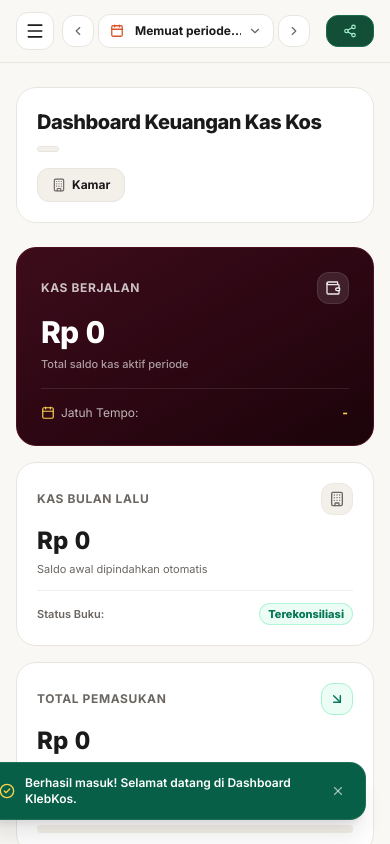
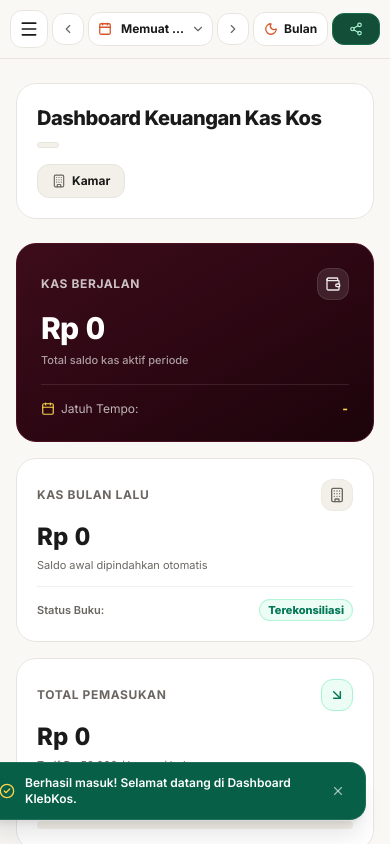
Before and after one commit to Wissasono11/klebkos, a React (Vite) app in the folder frontend/: page / in a window 390 px wide. Both pictures are taken after typing "name@example.com", "Sample123" into the empty fields and a click on the button "Masuk ke Dashboard". Built offline with nearby package versions, Linux system fonts and the light colour scheme; no server answers; the database is empty.

Commit message:
fix(mobile): ensure Buka Bulan Baru button is visible on mobile header and add shortcut in sidebar

```diff
--- a/frontend/src/components/layout/Sidebar.jsx
+++ b/frontend/src/components/layout/Sidebar.jsx
@@ -7,11 +7,13 @@ import {
   History,
   X,
   LogOut,
-  LogIn
+  LogIn,
+  Moon
 } from 'lucide-react';
 import { useUIStore } from '../../stores/useUIStore';
 import { useAuthStore } from '../../stores/useAuthStore';
 import { useRoomStore } from '../../stores/useRoomStore';
+import { usePeriodStore } from '../../stores/usePeriodStore';
 import klebenganLogo from '../../assets/klebengan.png';
 
 export const Sidebar = () => {
@@ -28,6 +30,7 @@ export const Sidebar = () => {
 
   const payments = useRoomStore((state) => state.payments);
   const pendingCount = payments.filter((p) => p.status === 'pending_verification').length;
+  const setIsAddPeriodModalOpen = usePeriodStore((state) => state.setIsAddPeriodModalOpen);
 
   const navItems = [
     { id: 'dashboard', label: 'Dashboard Utama', icon: MdOutlineSpaceDashboard },
@@ -111,6 +114,21 @@ export const Sidebar = () => {
               );
             })}
           </nav>
+
+          {/* Shortcut Buka Periode Baru */}
+          <div className="px-4 pb-2">
+            <button
+              type="button"
+              onClick={() => {
+                closeSidebar();
+                setIsAddPeriodModalOpen(true);
+              }}
+              className="w-full flex items-center gap-3 px-3.5 py-2.5 rounded-xl text-xs font-bold text-brand-primary bg-brand-primary-subtle hover:bg-brand-primary hover:text-white border border-brand-primary/20 transition-all shadow-2xs cursor-pointer active:scale-95"
+            >
+              <Moon className="w-4 h-4 shrink-0" strokeWidth={2.2} />
+              <span>Buka Periode Baru</span>
+            </button>
+          </div>
         </div>
 
         {/* Sidebar Footer */}
--- a/frontend/src/components/layout/TopHeader.jsx
+++ b/frontend/src/components/layout/TopHeader.jsx
@@ -67,38 +67,38 @@ export const TopHeader = () => {
   };
 
   return (
-    <header className="sticky top-0 z-30 bg-[#f9f8f5]/90 backdrop-blur-md border-b border-brand-border px-4 lg:px-8 py-3 flex items-center justify-between gap-4">
+    <header className="sticky top-0 z-30 bg-[#f9f8f5]/90 backdrop-blur-md border-b border-brand-border px-2.5 sm:px-4 lg:px-8 py-2.5 sm:py-3 flex items-center justify-between gap-1.5 sm:gap-4">
       {/* Left: Mobile Nav & Executive Period Switcher */}
-      <div className="flex items-center gap-2 sm:gap-2.5">
+      <div className="flex items-center gap-1 sm:gap-2.5 min-w-0">
         <button
           onClick={toggleSidebar}
-          className="lg:hidden p-2 text-brand-text-main bg-white border border-brand-border rounded-xl shadow-2xs hover:bg-brand-surface-2 transition-colors cursor-pointer"
+          className="lg:hidden p-2 text-brand-text-main bg-white border border-brand-border rounded-xl shadow-2xs hover:bg-brand-surface-2 transition-colors cursor-pointer shrink-0"
           aria-label="Buka menu navigasi"
         >
           <Menu className="w-5 h-5" />
         </button>
 
         {/* Executive Period Selector Group */}
-        <div className="flex items-center gap-1 sm:gap-1.5">
+        <div className="flex items-center gap-1 sm:gap-1.5 min-w-0">
           {/* Quick Prev Month Button */}
           <button
             type="button"
             onClick={goToPrevPeriod}
             title="Pindah ke bulan sebelumnya"
-            className="p-2 text-brand-text-muted hover:text-brand-text-main bg-white hover:bg-brand-surface-2 border border-brand-border rounded-xl transition-all shadow-2xs active:scale-95 cursor-pointer"
+            className="p-2 text-brand-text-muted hover:text-brand-text-main bg-white hover:bg-brand-surface-2 border border-brand-border rounded-xl transition-all shadow-2xs active:scale-95 cursor-pointer shrink-0"
           >
             <ChevronLeft className="w-3.5 h-3.5" />
           </button>
 
           {/* Period Dropdown Select */}
-          <div className="relative min-w-[175px] sm:min-w-[215px]">
-            <div className="absolute left-3 top-1/2 -translate-y-1/2 pointer-events-none flex items-center text-brand-primary">
+          <div className="relative min-w-[125px] sm:min-w-[215px]">
+            <div className="absolute left-2.5 sm:left-3 top-1/2 -translate-y-1/2 pointer-events-none flex items-center text-brand-primary">
               <Calendar className="w-3.5 h-3.5" strokeWidth={2.2} />
             </div>
             <select
               value={currentPeriodId || ''}
               onChange={(e) => setCurrentPeriodId(e.target.value)}
-              className="w-full appearance-none bg-white border border-brand-border text-brand-text-main text-xs font-bold rounded-xl pl-9 pr-8 py-2 focus:outline-none focus:ring-2 focus:ring-brand-primary/20 shadow-2xs cursor-pointer hover:border-brand-border-strong transition-colors"
+              className="w-full appearance-none bg-white border border-brand-border text-brand-text-main text-xs font-bold rounded-xl pl-8 sm:pl-9 pr-6 sm:pr-8 py-2 focus:outline-none focus:ring-2 focus:ring-brand-primary/20 shadow-2xs cursor-pointer hover:border-brand-border-strong transition-colors truncate"
             >
               {periods.length === 0 ? (
                 <option value="">Memuat periode...</option>
@@ -116,7 +116,7 @@ export const TopHeader = () => {
                 })
               )}
             </select>
-            <ChevronDown className="w-3.5 h-3.5 text-brand-text-muted absolute right-3 top-1/2 -translate-y-1/2 pointer-events-none" />
+            <ChevronDown className="w-3.5 h-3.5 text-brand-text-muted absolute right-2 sm:right-3 top-1/2 -translate-y-1/2 pointer-events-none" />
           </div>
 
           {/* Quick Next Month Button */}
@@ -124,7 +124,7 @@ export const TopHeader = () => {
             type="button"
             onClick={goToNextPeriod}
             title="Pindah ke bulan berikutnya"
-            className="p-2 text-brand-text-muted hover:text-brand-text-main bg-white hover:bg-brand-surface-2 border border-brand-border rounded-xl transition-all shadow-2xs active:scale-95 cursor-pointer"
+            className="p-2 text-brand-text-muted hover:text-brand-text-main bg-white hover:bg-brand-surface-2 border border-brand-border rounded-xl transition-all shadow-2xs active:scale-95 cursor-pointer shrink-0"
           >
             <ChevronRight className="w-3.5 h-3.5" />
           </button>
@@ -134,10 +134,10 @@ export const TopHeader = () => {
             type="button"
             onClick={() => setIsAddPeriodModalOpen(true)}
             title="Buka atau buat periode kas bulan baru"
-            className="hidden sm:flex items-center gap-1.5 px-3 py-2 text-xs font-bold text-brand-text-main hover:text-brand-primary bg-white hover:bg-brand-surface-2 border border-brand-border hover:border-brand-primary/30 rounded-xl transition-all shadow-2xs active:scale-95 cursor-pointer shrink-0"
+            className="flex items-center gap-1.5 px-2.5 sm:px-3 py-2 text-xs font-bold text-brand-text-main hover:text-brand-primary bg-white hover:bg-brand-surface-2 border border-brand-border hover:border-brand-primary/30 rounded-xl transition-all shadow-2xs active:scale-95 cursor-pointer shrink-0"
           >
-            <Moon className="w-3.5 h-3.5 text-brand-primary" strokeWidth={2.2} />
-            <span>Bulan</span>
+            <Moon className="w-3.5 h-3.5 text-brand-primary shrink-0" strokeWidth={2.2} />
+            <span className="inline">Bulan</span>
           </button>
 
           {/* Delete Period Button */}
```
